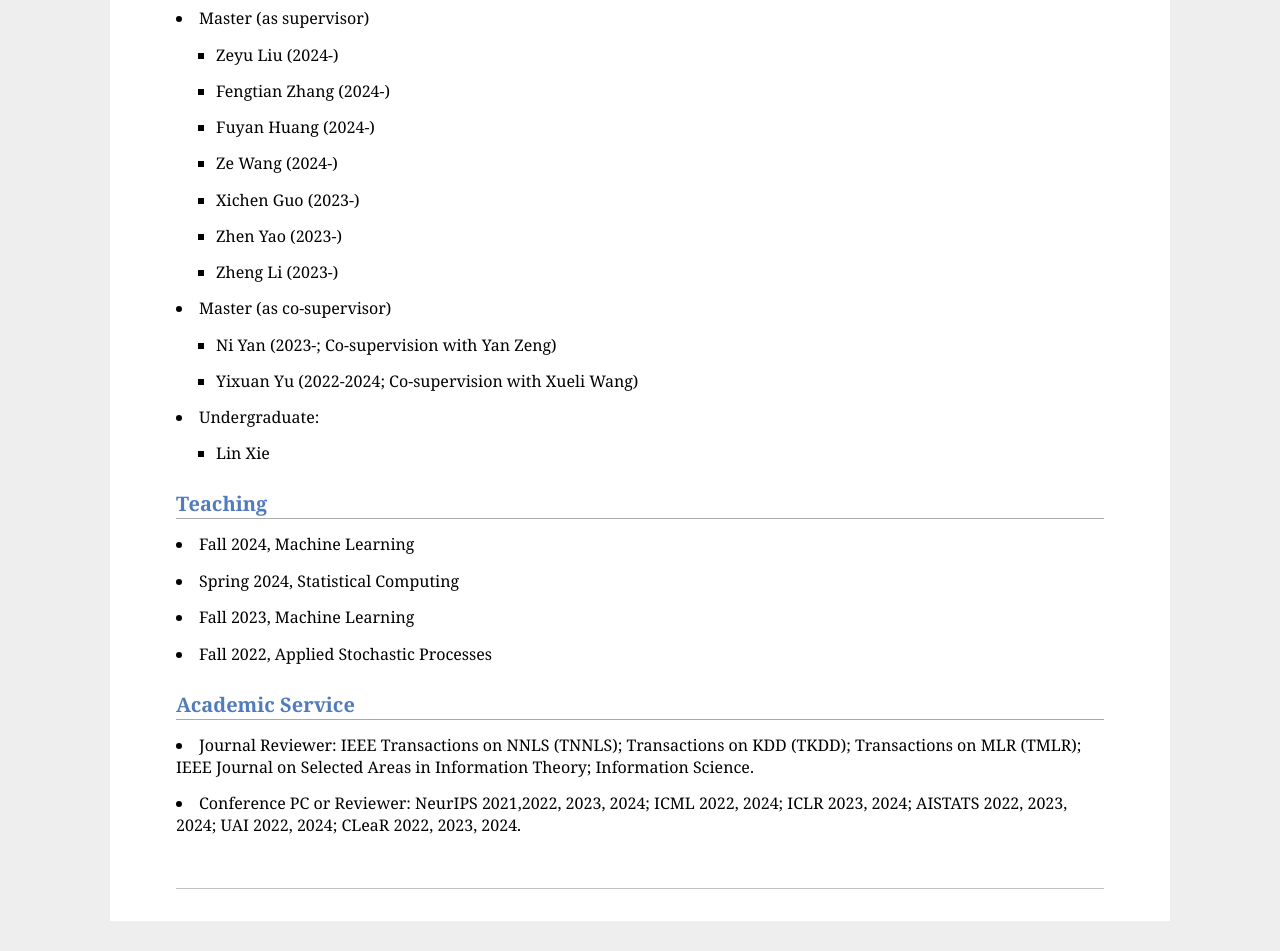
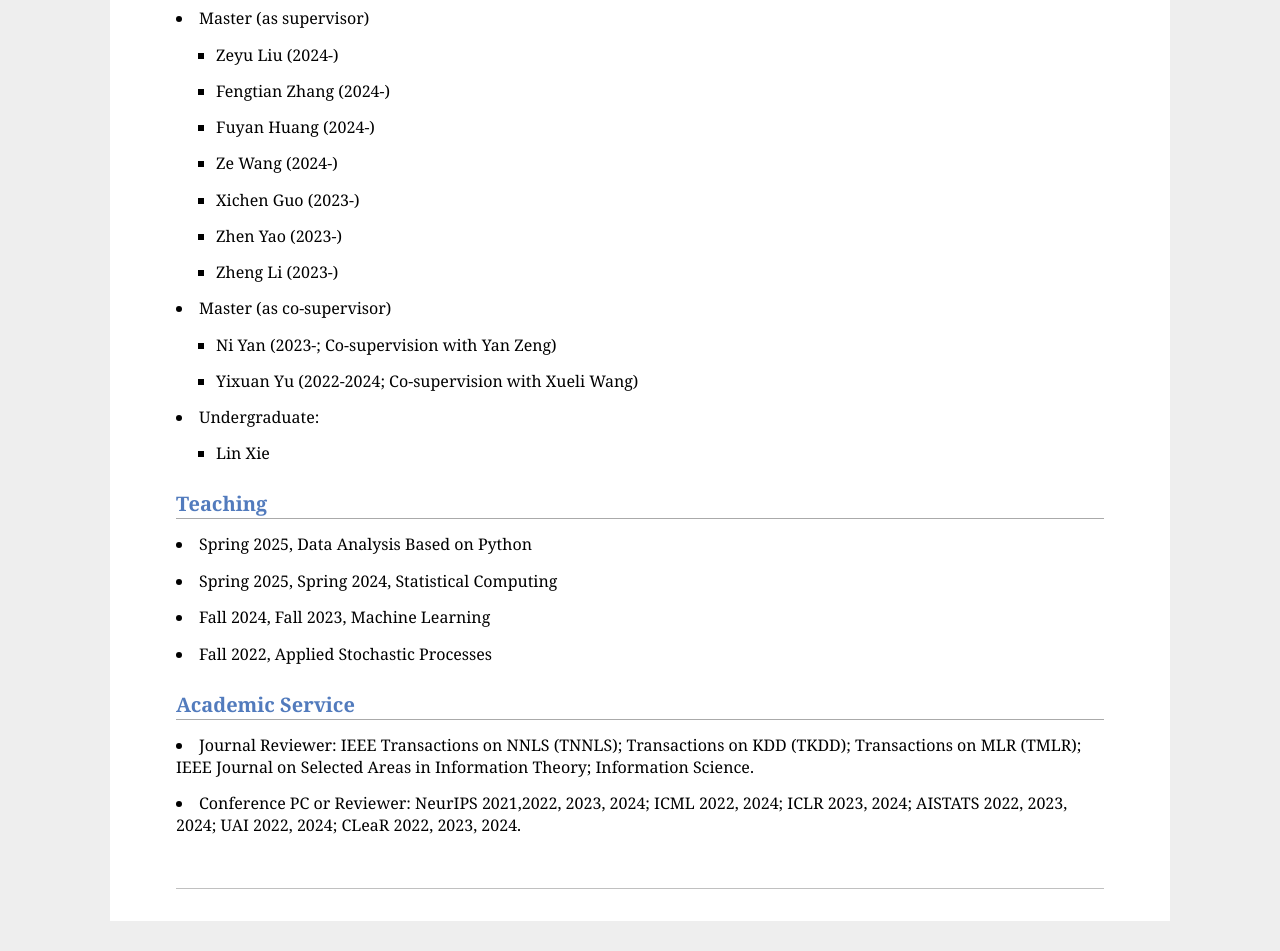
Before and after one commit to fengxie009/fengxie009.github.io, a plain HTML site: page index.html in a window 1280 px wide. Shown: the part 3126-4077 px from the top of the page. Drawn offline with Linux system fonts and the light colour scheme.

Commit message:
Update index.html

```diff
--- a/index.html
+++ b/index.html
@@ -226,13 +226,13 @@
 <h2>Teaching</h2>
 <p>
 <li>
-Fall 2024, Machine Learning
+Spring 2025, Data Analysis Based on Python
 </li>
 <li>
-Spring 2024, Statistical Computing
+Spring 2025, Spring 2024, Statistical Computing
 </li>
 <li>
-Fall 2023, Machine Learning
+Fall 2024, Fall 2023, Machine Learning
 </li>
 <li>
 Fall 2022, Applied Stochastic Processes
```
